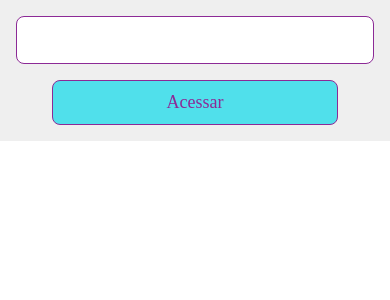
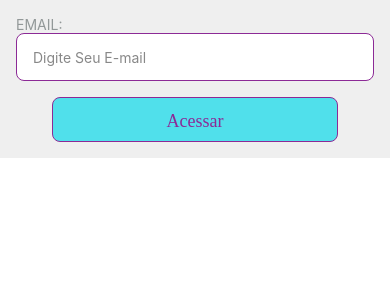
Before and after one commit to pablodezuani/ProjectFin, a React Native app: screen / in a window 390 px wide. Shown: the top 300 px of the page. Built offline with nearby package versions, Linux system fonts and the light colour scheme.

Commit message:
campos do input

```diff
--- a/src/modules/login/screens/login.tsx
+++ b/src/modules/login/screens/login.tsx
@@ -15,8 +15,9 @@ console.log ('Clicou');
 return (
    <View>
     <ContainerLogin>
-      <Input />
+      <Input placeholder="Digite Seu E-mail" title="EMAIL: " />
         <Button
+
          type={theme.buttons.buttonsTheme.primary}
         margin="16px"
          title="Acessar"
--- a/src/shared/components/input/input.tsx
+++ b/src/shared/components/input/input.tsx
@@ -1,22 +1,24 @@
-
-import { TextInputProps } from "react-native";
+import { Text, TextInputProps } from "react-native";
 import { ContainerInput } from "./input.style";
 import { DisplayFlexColumm } from "../../../modules/globalStyles/globalView.styles";
 import { textTypes } from "../text/textTypes";
 import { theme } from "../themes/theme";
 
+interface InputProps extends TextInputProps {
+  title: string;
+}
 
-interface InputProps extends TextInputProps{
-title?:string;
-}
- const Input =({title,...props}:InputProps) =>{
+const Input = ({ title, ...props }: InputProps) => {
+  return (
+    <DisplayFlexColumm>
+      {title && (
+        <Text margin =" 0px 0px 4px 16px "style={{ color: theme.colors.graytheme.gray100 }}>
+          {title}
+        </Text>
+      )}
+      <ContainerInput {...props} />
+    </DisplayFlexColumm>
+  );
+};
 
-return (
-<DisplayFlexColumm>
-    {title &&(
-    <text color={theme.colors.graytheme.gray100}type={textTypes.PARAGRAPH_SMALL_SEMI_BOLD}>{title}</text>)}
-<ContainerInput {...props}/>
-</DisplayFlexColumm>
-);
- };
 export default Input;
--- a/src/shared/components/text/text.style.ts
+++ b/src/shared/components/text/text.style.ts
@@ -4,12 +4,14 @@ interface ContainerTextProps{
 
 color? : string;
 fontsize: string;
+CustomMargin?:string;
 fontFamily: 'Poppins-Bold' |'Poppins-Light' |'Poppins-Regular';
 
 }
 export const ContainerText  = styled.Text<ContainerTextProps>`
-${(props) => props.color? `color: ${props.color};`:""}
-
+${(props) => (props.color? `color: ${props.color};`:'')}
+${(props) => (props.CustomMargin? `margin: ${props.CustomMargin};`:'')}
+padding-top:3px;
 font-family:${(props) => props.fontFamily  };
 color:#8C2A96;
 font-size:${(props)=> props.fontsize};
--- a/src/shared/components/text/text.tsx
+++ b/src/shared/components/text/text.tsx
@@ -9,7 +9,7 @@ interface TextProps extends TextPropsNative{
     margin?: string;
 
 }
-const text = ({color,type,...props}:TextProps) =>{
+const text = ({margin,color,type,...props}:TextProps) =>{
 const fontsize = useMemo(() =>{
     switch (type) {
         case textTypes.TITLE_BOLD:
@@ -64,6 +64,10 @@ return 'Poppins-Regular';
     }
 },[type]);
 
-return <ContainerText fontFamily={fontFamily }fontsize ={fontsize}{...props}/>;
+return <ContainerText
+CustomMargin={margin}
+fontFamily={fontFamily }
+fontsize ={fontsize}
+{...props}/>;
 };
 export default text;
--- a/src/shared/components/themes/colors.ts
+++ b/src/shared/components/themes/colors.ts
@@ -16,3 +16,8 @@ export const pinktheme = {
 export const bluetheme = {
     blue: '#50E0EB',
 };
+
+export const redtheme ={
+red:'#ff5757',
+
+}
```
